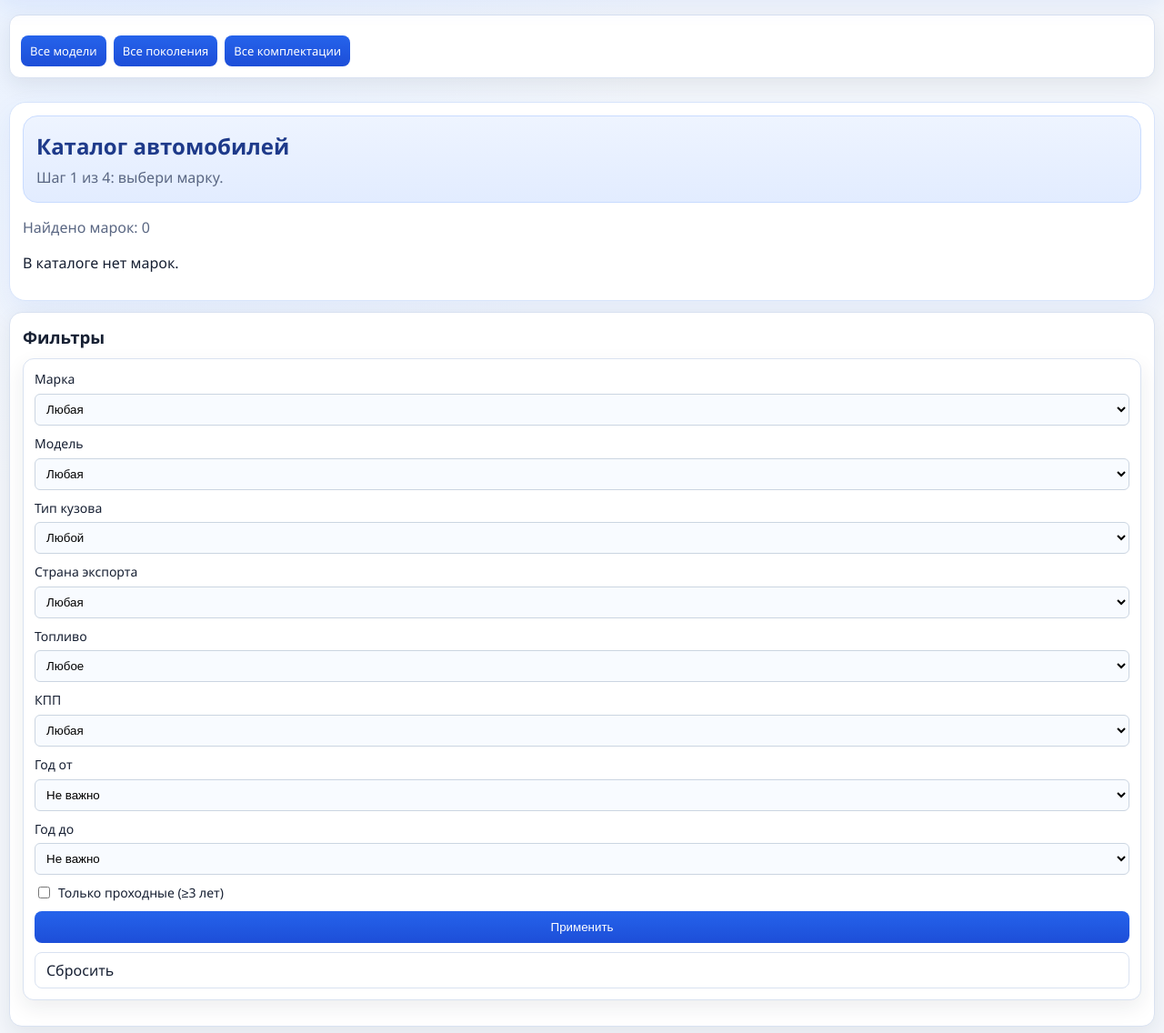
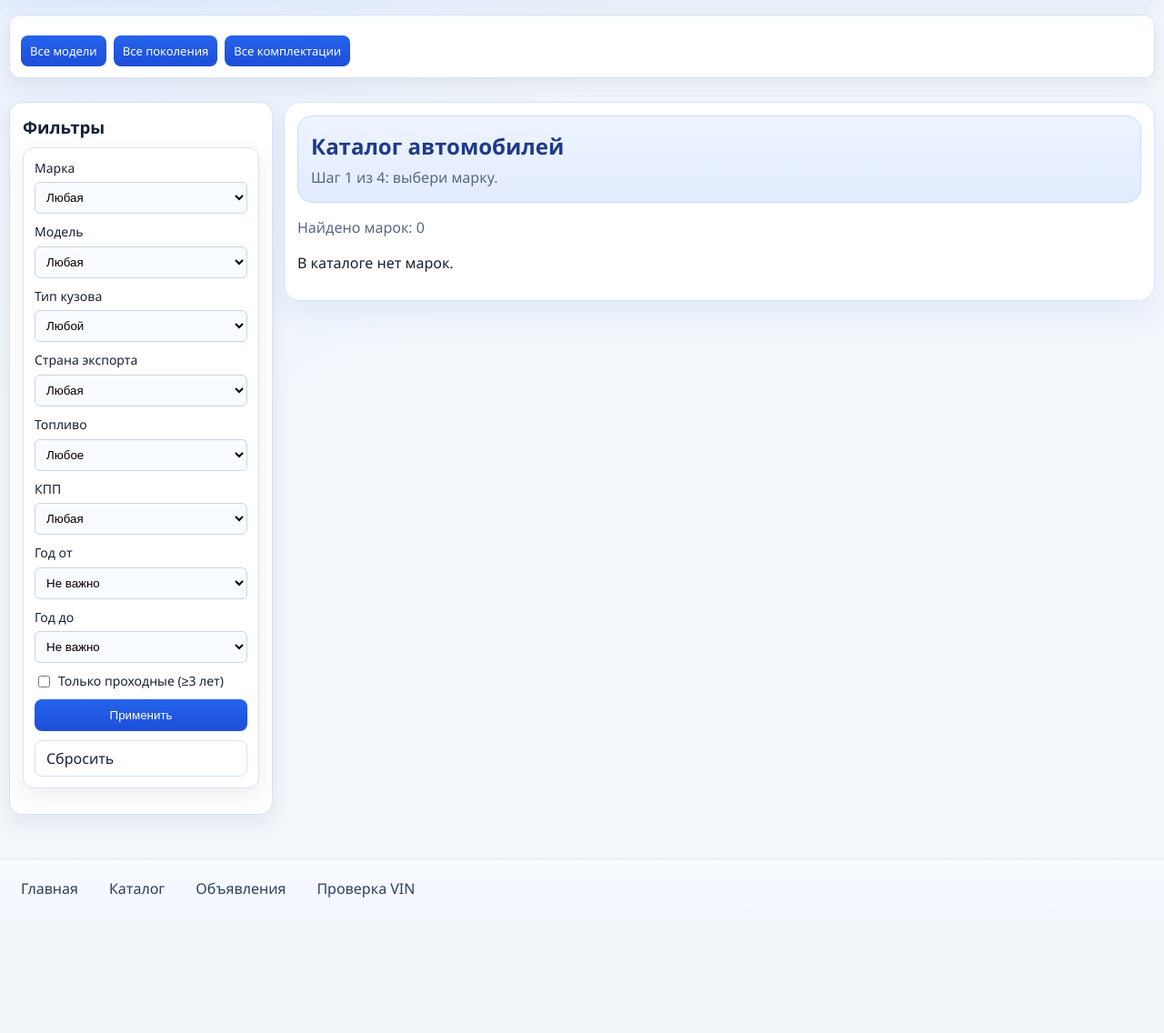
Before and after one commit to Barmatux/auto160, a FastAPI app: page /catalog in a window 1280 px wide. Shown: the part 68-1204 px from the top of the page at 91% size. After the commit the page ends 1055 px from the top, so only its background shows below. Run offline with FastAPI, Linux system fonts and the light colour scheme; data comes from the database, SQL or seed files in the repository.

Commit message:
Move catalog filters to left sidebar and add Ford logo.
Filters stick on the left across all catalog steps; Ford is included in MAKE_LOGO_URLS on the brands page.

Co-authored-by: Cursor <cursoragent@cursor.com>

```diff
--- a/backend/app/routers/pages.py
+++ b/backend/app/routers/pages.py
@@ -167,6 +167,7 @@ MAKE_LOGO_URLS = {
     "audi": "https://cdn.simpleicons.org/audi/111827",
     "bmw": "https://cdn.simpleicons.org/bmw/111827",
     "citroen": "https://cdn.simpleicons.org/citroen/111827",
+    "ford": "https://cdn.simpleicons.org/ford/111827",
     "honda": "https://cdn.simpleicons.org/honda/111827",
     "mini": "https://cdn.simpleicons.org/mini/111827",
     "nissan": "https://cdn.simpleicons.org/nissan/111827",
--- a/backend/app/static/styles.css
+++ b/backend/app/static/styles.css
@@ -148,8 +148,8 @@ body {
 
 .catalog-layout {
   display: grid;
-  grid-template-columns: 290px minmax(0, 1fr);
-  gap: 10px;
+  grid-template-columns: minmax(240px, 290px) minmax(0, 1fr);
+  gap: 12px;
   align-items: start;
 }
 
--- a/backend/app/templates/catalog.html
+++ b/backend/app/templates/catalog.html
@@ -3,7 +3,9 @@
 {% block content %}
 <div class="catalog-page">
   {% include "partials/catalog_quick_jump.html" %}
-  <section class="catalog-main">
+  <div class="catalog-layout">
+    {% include "partials/catalog_filters_panel.html" %}
+    <section class="catalog-main">
     <div class="catalog-main-head">
       <h1>Каталог автомобилей</h1>
       <p class="hint">Шаг 1 из 4: выбери марку.</p>
@@ -29,7 +31,7 @@
     {% else %}
       <p>В каталоге нет марок.</p>
     {% endif %}
-  </section>
-  {% include "partials/catalog_filters_panel.html" %}
+    </section>
+  </div>
 </div>
 {% endblock %}
--- a/backend/app/templates/partials/catalog_filters_panel.html
+++ b/backend/app/templates/partials/catalog_filters_panel.html
@@ -1,4 +1,4 @@
-<aside class="catalog-filters-panel">
+<aside class="catalog-filters-panel catalog-sidebar">
   <h3>Фильтры</h3>
   <form class="filters filters-sidebar" method="get" action="/catalog/modifications" id="catalog-filters-form">
     {% if catalog_sidebar.filters.make %}
```
Also changed, not shown: backend/app/templates/catalog_generations.html (+5 -3 lines), backend/app/templates/catalog_models.html (+5 -3 lines), backend/app/templates/catalog_modifications.html (+5 -3 lines).
